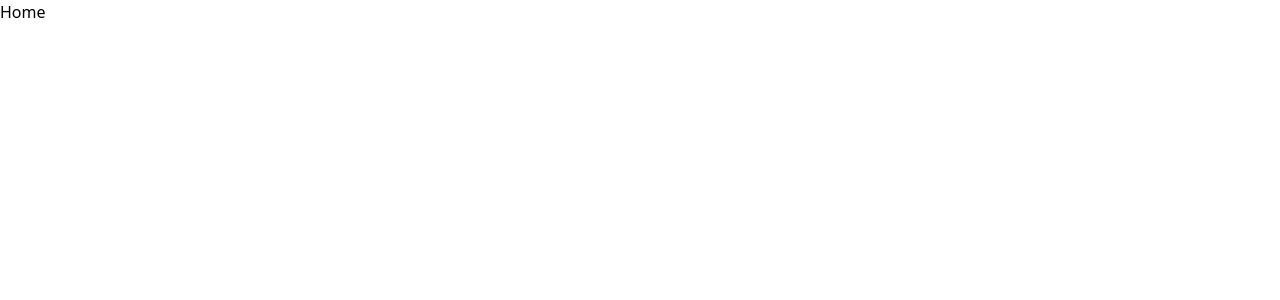
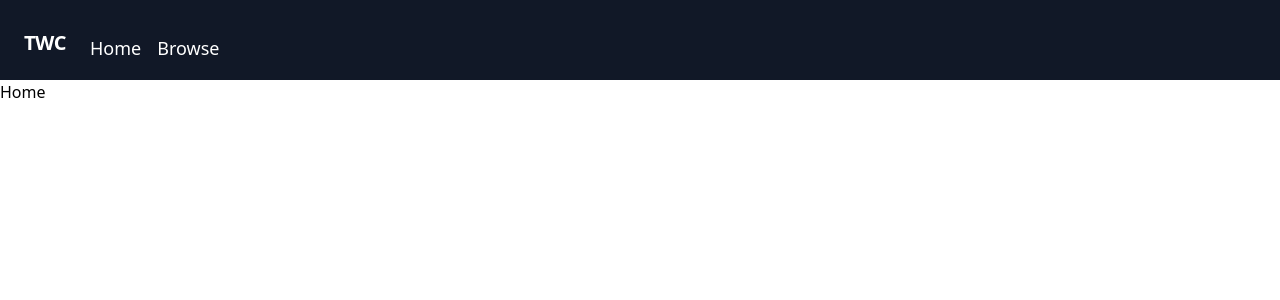
Before and after one commit to alessrdrgz/twc, a Next.js app: page / in a window 1280 px wide. Shown: the top 300 px of the page. Built offline with nearby package versions, Linux system fonts and the light colour scheme.

Commit message:
feat: added header to the layout

```diff
--- a/src/app/layout.jsx
+++ b/src/app/layout.jsx
@@ -1,10 +1,14 @@
 import '@styles/tailwind.css'
+import Header from '@components/Header'
 
 export default function RootLayout ({ children }) {
   return (
     <html>
       <head />
-      <body>{children}</body>
+      <body>
+        <Header />
+        {children}
+        </body>
     </html>
   )
 }
```
